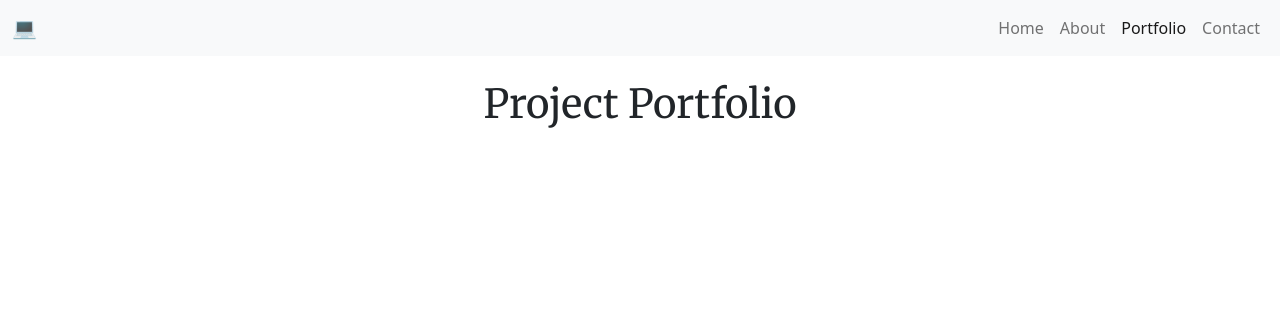
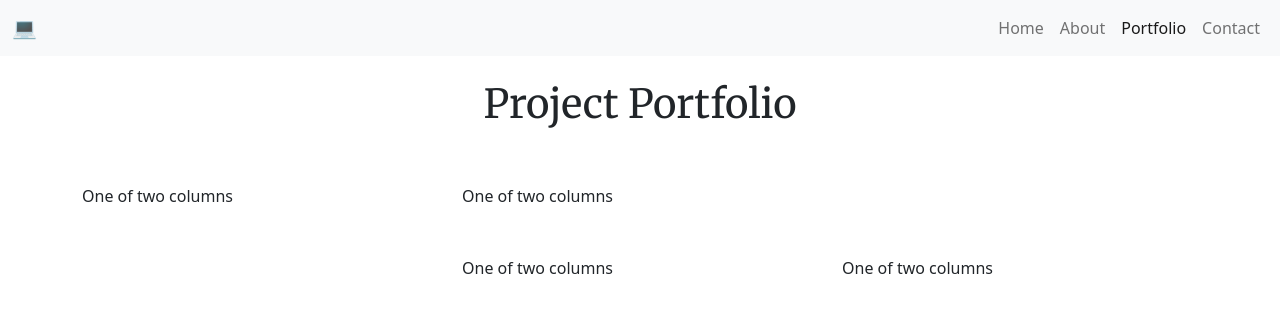
Before and after one commit to erikacanales/portfolio-erika-canales, a plain HTML site: page portfolio.html in a window 1280 px wide. Drawn offline with nearby package versions, Linux system fonts and the light colour scheme.

Commit message:
Added content to portfolio.html

```diff
--- a/portfolio.html
+++ b/portfolio.html
@@ -46,6 +46,25 @@
     <h1 class="text-center">
         Project Portfolio
     </h1>
+    <br><br>
+    <div class="container">
+        <div class="row justify-content-start">
+            <div class="col-4">
+                One of two columns
+            </div>
+            <div class="col-4">
+                One of two columns
+            </div>
+        </div>
+    <br><br>
+    <div class="row justify-content-end">
+        <div class="col-4">
+            One of two columns
+        </div>
+        <div class="col-4">
+            One of two columns
+        </div>
+    </div>
 
 </body>
 </html>
```
